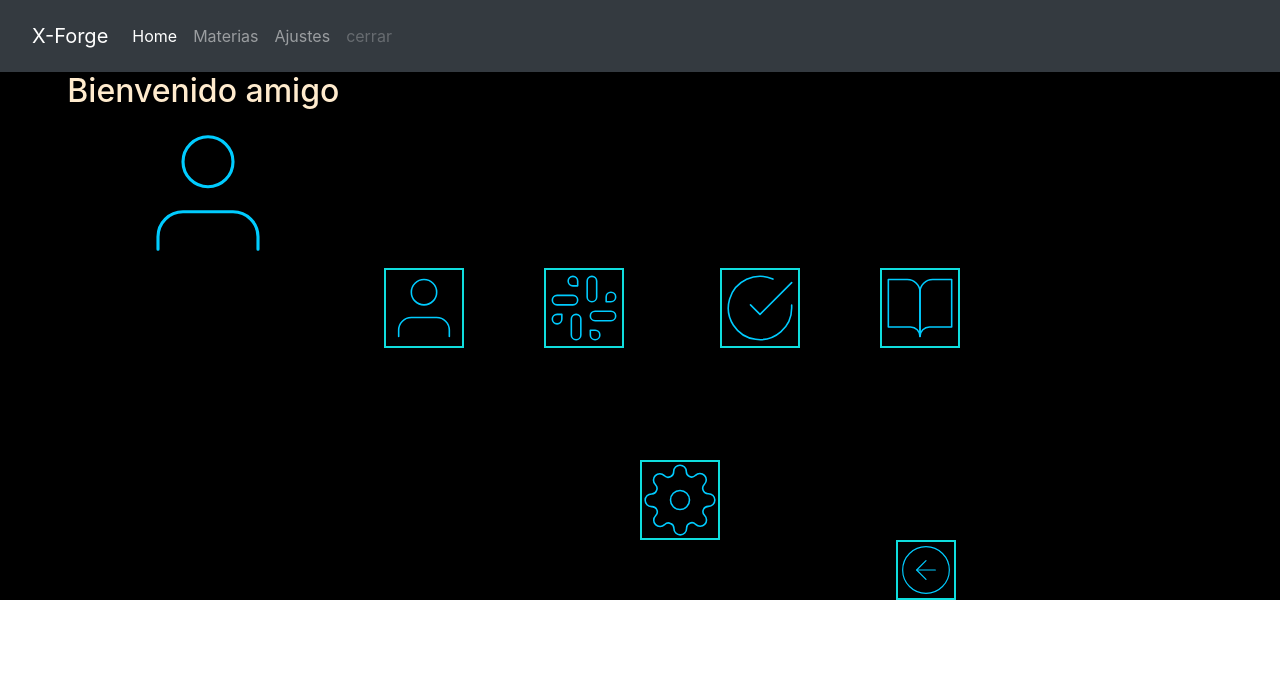
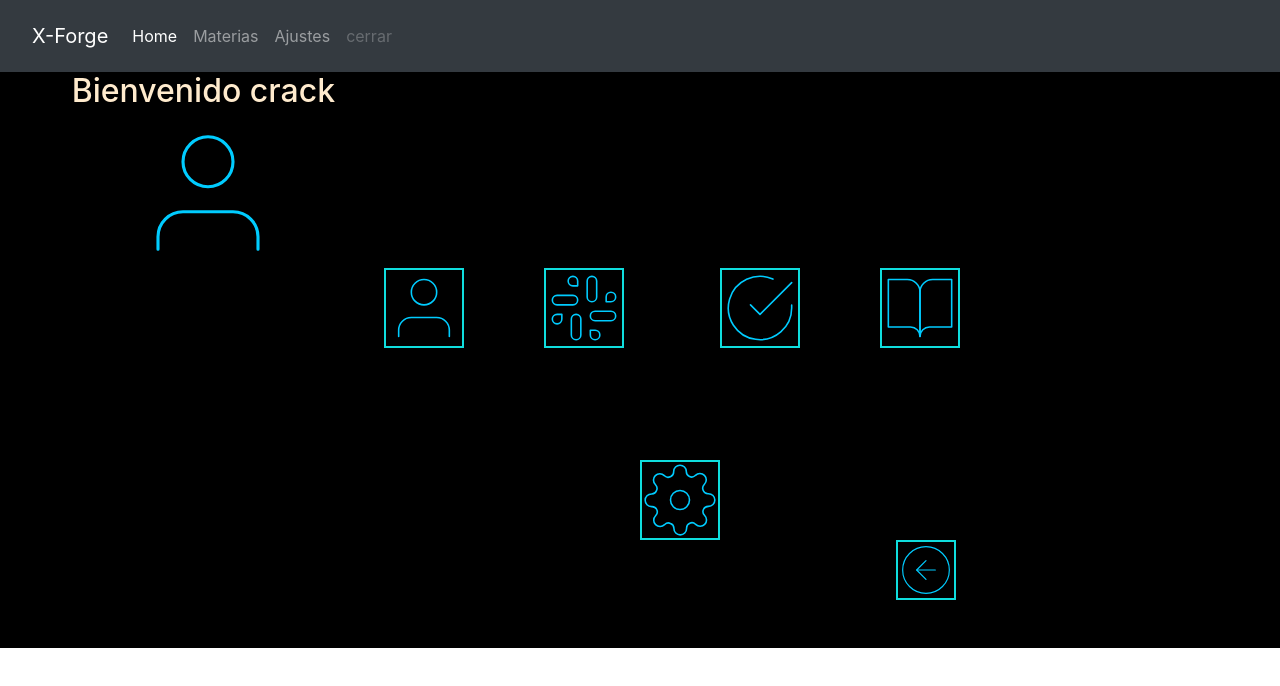
Before and after one commit to oriirivas/front-x-froge-team, an Angular app: page /#/home in a window 1280 px wide. Shown: the top 686 px of the page. Built offline with nearby package versions, Linux system fonts and the light colour scheme.

Commit message:
arreglando error pagina home barra blanca

```diff
--- a/src/app/componets/home/home.component.html
+++ b/src/app/componets/home/home.component.html
@@ -1,9 +1,9 @@
 
 <app-barra></app-barra>
 
-    <div class="row" style="margin: 0px; padding:0px;" style="background-color: black;">
+    <div class="row" style="margin: 100%; padding:100%;" style="background-color: black;">
      <div class="col-4"align="center">
-          <h2 style="color: blanchedalmond;">Bienvenido amigo</h2>
+          <h2 style="color: blanchedalmond;">Bienvenido crack</h2>
             &nbsp;&nbsp;<img src="assets\img\user.svg"  width="250" height="150" alt="...">
       </div>
          <div  class="col-md-12 home-pane">
@@ -13,6 +13,9 @@
             <a title="Material de apoyo" href="https://mega.nz/#F!vdZgTQRS!XyVPiBH927h-4O-AZdgoTQ"><img class="img-material"  src="assets\img\book.svg"  alt="not found material"></a>
             <a title="Ajustes" href="ajustes"><img class="img-ajustes" src="assets\img\settings.svg" alt="not found ajustes"></a>
             <a title="Salir" href="login"><img class="img-salir" src="assets\img\exiit.svg" alt="not found salir"></a>
+            <br>
+            <br>
+            <br>
 
           </div>
      </div>
--- a/src/app/componets/notas/notas.component.html
+++ b/src/app/componets/notas/notas.component.html
@@ -89,6 +89,6 @@
     <br>
     <label for="promedioMateria"><h4>Promedio controles</h4></label>
     <input type="notaUno" class="form-control" id="exampleFormControlInput1" placeholder="Ingrese la nota aquí">
-    <br>
+     <br>
   </div>
 <!--</div>-->
```
Also changed, not shown: 1 other file (tests, documents, lock files or other folders).
